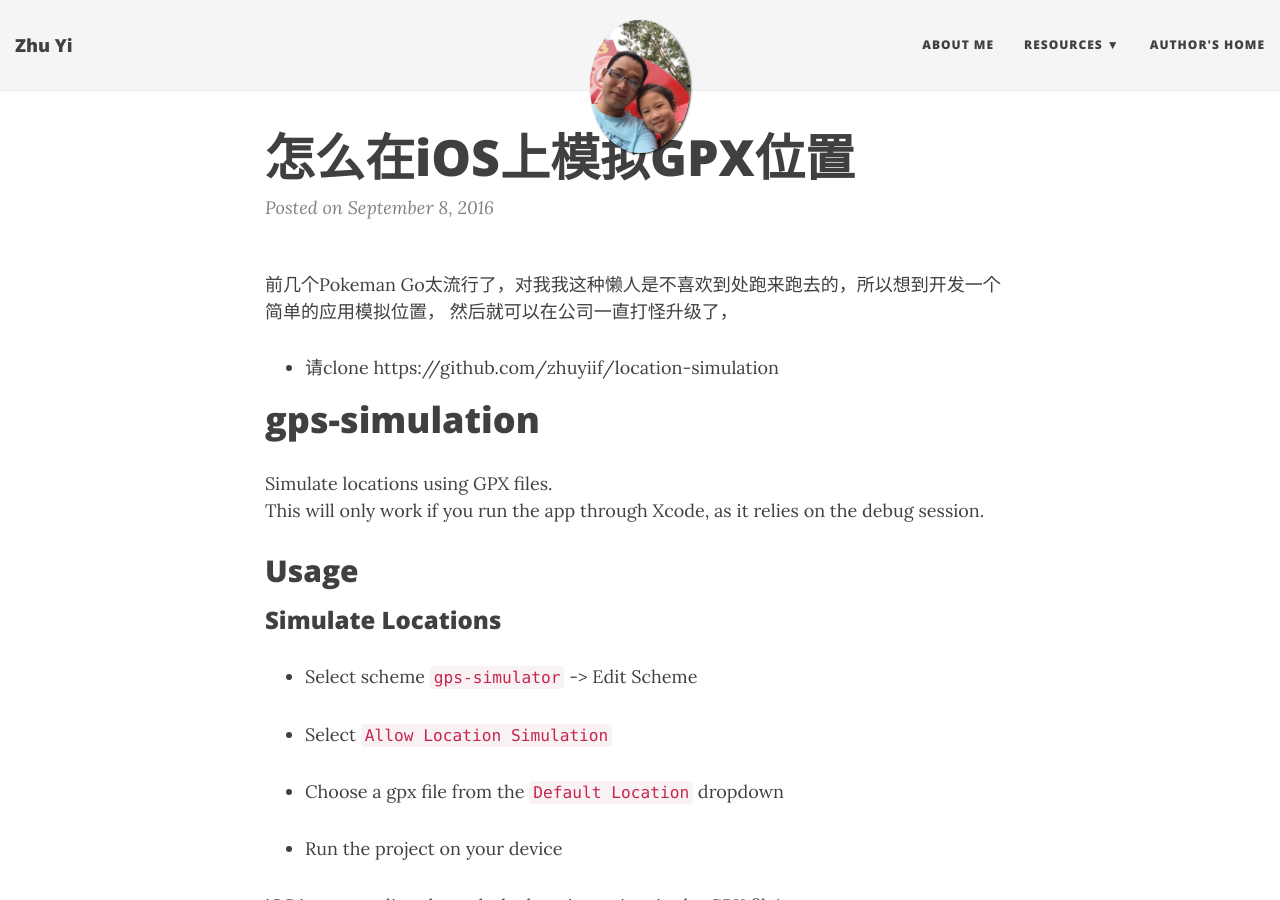
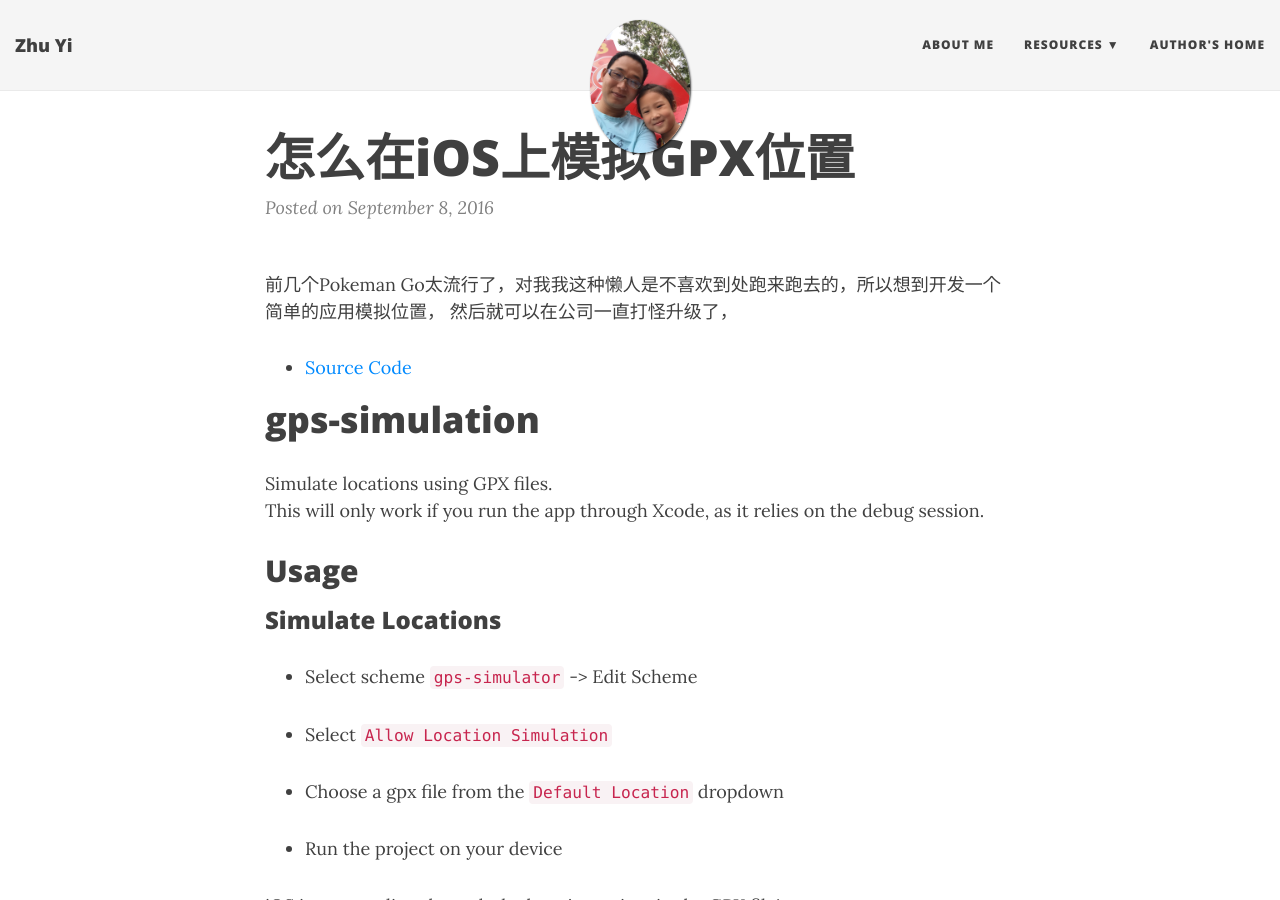
Before and after one commit to zhuyiif/zhuyiif.github.io, a Jekyll site: the page built from _posts/2016-09-08-模拟-GPS-位置-Pokeman.markdown, in a window 1280 px wide and 900 px high. Built offline with Jekyll 4.4.1, drawn with Linux system fonts in a browser that asks for light colours; nearby versions of some CDN libraries; comment, search, counter and statistics services are not loaded.

Commit message:
Update 2016-09-08-模拟-GPS-位置-Pokeman.markdown

```diff
--- a/_posts/2016-09-08-模拟-GPS-位置-Pokeman.markdown
+++ b/_posts/2016-09-08-模拟-GPS-位置-Pokeman.markdown
@@ -7,7 +7,7 @@ categories: iOS
 
 前几个Pokeman Go太流行了，对我我这种懒人是不喜欢到处跑来跑去的，所以想到开发一个简单的应用模拟位置，
 然后就可以在公司一直打怪升级了，
-* 请clone https://github.com/zhuyiif/location-simulation
+* [Source Code](https://github.com/zhuyiif/location-simulation)
 
 # gps-simulation
 Simulate locations using GPX files.
```
